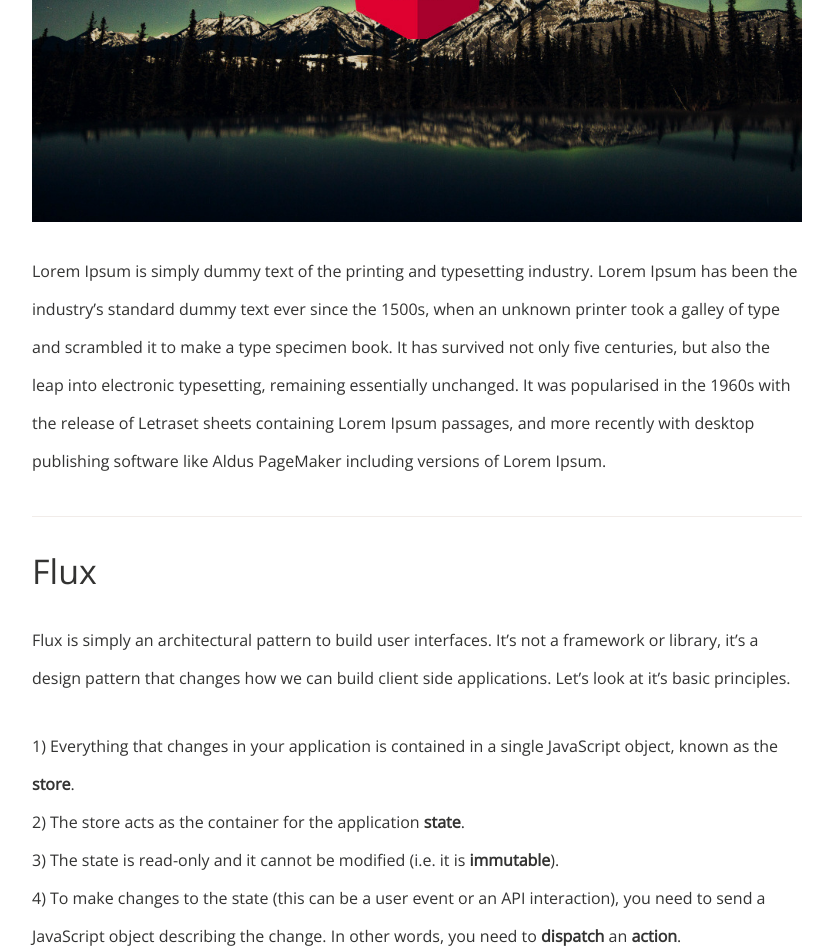
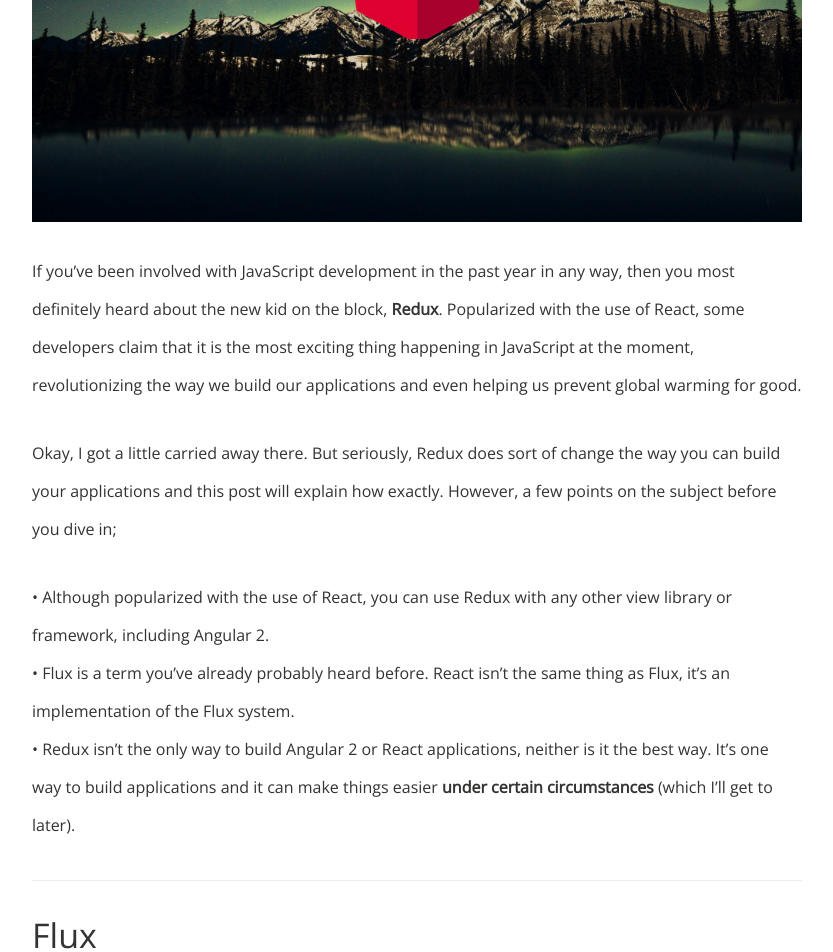
Before and after one commit to housseindjirdeh/hdjirdeh.github.io, a Jekyll site: the page built from _posts/2016-06-12-introduction-to-angular2-and-redux.markdown, in a window 1280 px wide and 1400 px high, scrolled down 716 px. Shown: the top 952 px of the window, without its empty margins (223-1056 px from the left). Built offline with Jekyll 4.4.1, drawn with Linux system fonts in a browser that asks for light colours; nearby versions of some CDN libraries; comment, search, counter and statistics services are not loaded; some of the changed text lies outside the part shown.

Commit message:
Further additions to post 3

```diff
--- a/_posts/2016-06-12-introduction-to-angular2-and-redux.markdown
+++ b/_posts/2016-06-12-introduction-to-angular2-and-redux.markdown
@@ -12,7 +12,13 @@
 ---
 ![angular2 redux]({{ site.url }}/public/angular2-redux.jpg "Angular 2 and Redux"){: .article-image-with-source }
 
-Lorem Ipsum is simply dummy text of the printing and typesetting industry. Lorem Ipsum has been the industry's standard dummy text ever since the 1500s, when an unknown printer took a galley of type and scrambled it to make a type specimen book. It has survived not only five centuries, but also the leap into electronic typesetting, remaining essentially unchanged. It was popularised in the 1960s with the release of Letraset sheets containing Lorem Ipsum passages, and more recently with desktop publishing software like Aldus PageMaker including versions of Lorem Ipsum.
+If you've been involved with JavaScript development in the past year in any way, then you most definitely heard about the new kid on the block, **Redux**. Popularized with the use of React, some developers claim that it is the most exciting thing happening in JavaScript at the moment, revolutionizing the way we build our applications and even helping us prevent global warming for good.
+
+Okay, I got a little carried away there. But seriously, Redux does sort of change the way you can build your applications and this post will explain how exactly. However, a few points on the subject before you dive in;
+
+• Although popularized with the use of React, you can use Redux with any other view library or framework, including Angular 2. <br>
+• Flux is a term you've already probably heard before. React isn't the same thing as Flux, it's an implementation of the Flux system.<br>
+• Redux isn't the only way to build Angular 2 or React applications, neither is it the best way. It's one way to build applications and it can make things easier **under certain circumstances** (which I'll get to later). <br>
 
 Flux
 ------------------
@@ -60,6 +66,14 @@
 
 Shopping Cart Example
 ------------------
-To demonstrate how Redux can be used with Angular 2, let's go through a simple shopping cart example. The app will be very simple
+To demonstrate how Redux can be used with Angular 2, let's go through a simple shopping cart example step by step. The final application will be simple but will help you grasp the main concepts.
 
+You can find the full code at :
+
+
+
+
+
+Setting Up
+------------------
 You can use any structure for the action, but it must have a type property.
```
Also changed, not shown: other parts of _posts/2016-06-12-introduction-to-angular2-and-redux.markdown (+1 -1 lines).
